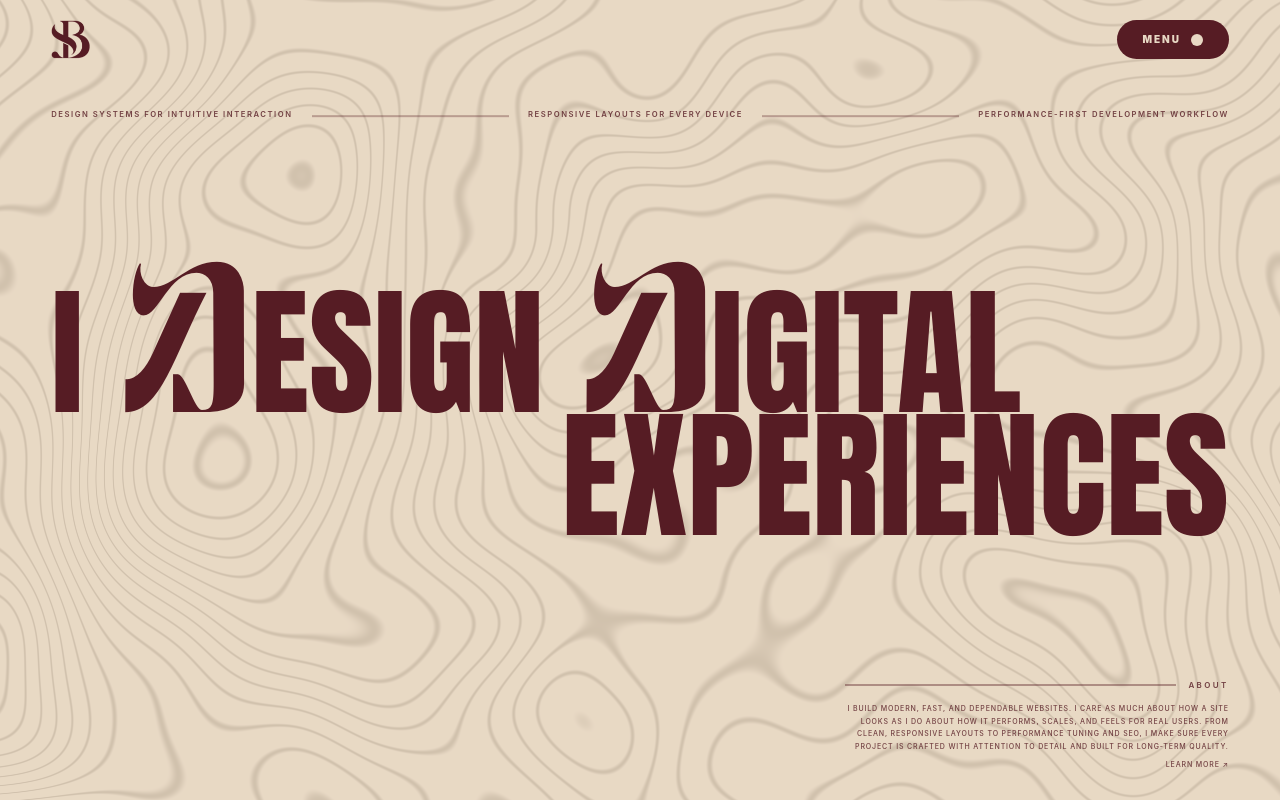
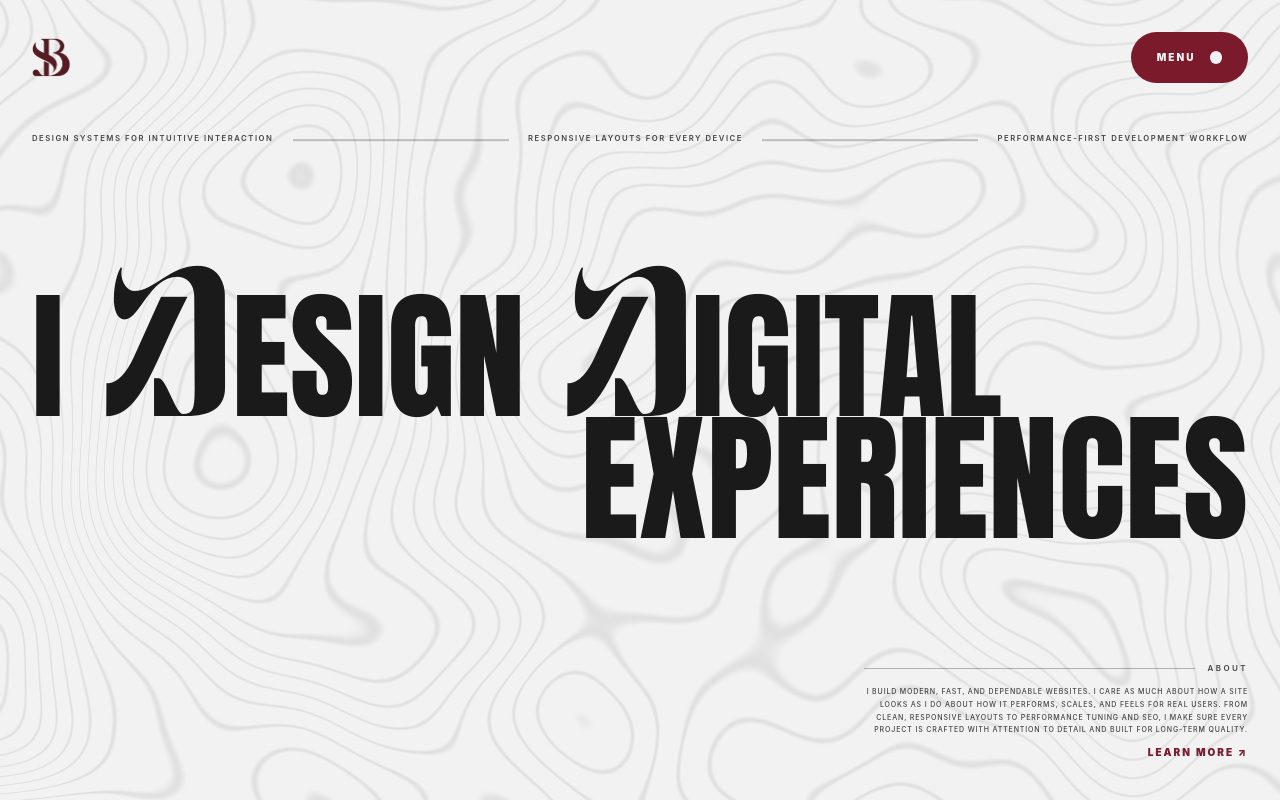
Before and after one commit to SohamSB-web/portfolio, a React (Vite) app: page / in a window 1280 px wide. Built offline with nearby package versions, Linux system fonts and the light colour scheme.

Commit message:
changed colors scheme

```diff
--- a/src/App.tsx
+++ b/src/App.tsx
@@ -24,7 +24,7 @@ function App() {
   }
 
   return (
-    <main className="relative w-screen h-screen overflow-hidden bg-[#E8D8C4]">
+    <main className="relative w-screen h-screen overflow-hidden bg-[#F2F2F2]">
       {/* WebGL Background */}
       <TopographicBackground />
 
@@ -32,7 +32,7 @@ function App() {
       <CustomCursor />
 
       {/* Main UI Overlay */}
-      <div className="relative z-10 w-full h-full flex flex-col pointer-events-none px-[4vw] py-[2.5vh]">
+      <div className="relative z-10 w-full h-full flex flex-col pointer-events-none px-[4vh] py-[4vh]">
 
         {/* ── TOP NAV ── */}
         <header className="w-full flex justify-between items-center pointer-events-auto flex-shrink-0">
@@ -50,23 +50,46 @@ function App() {
               animate={{ x: buttonOffset.x, y: buttonOffset.y }}
               whileHover={{ scale: 1.05 }}
               transition={{ type: 'spring', stiffness: 150, damping: 15, mass: 0.1 }}
-              className="group bg-[#561C24] text-[#E8D8C4] px-[clamp(16px,2vw,40px)] py-[clamp(12px,1.4vh,20px)] rounded-full text-[clamp(10px,0.7vw,14px)] tracking-[0.2em] font-sans font-black flex items-center gap-[clamp(8px,0.8vw,12px)] cursor-pointer"
+              className="group bg-[#7A1A2A] text-[#F2F2F2] border-none outline-none focus:outline-none focus:ring-0 px-[clamp(16px,2vw,40px)] py-[clamp(18px,2.2vh,24px)] rounded-full text-[clamp(10px,0.7vw,14px)] tracking-[0.2em] font-sans font-black flex items-center gap-[clamp(8px,0.8vw,12px)] cursor-pointer"
             >
-              <span>MENU</span>
-              <span className="relative flex items-center justify-center w-[clamp(10px,1vw,12px)] h-[clamp(10px,1vw,12px)] rounded-full bg-[#E8D8C4] transition-all duration-300 group-hover:w-[clamp(24px,2.4vw,26px)] group-hover:h-[clamp(24px,2.4vw,26px)]">
-                <span className="absolute left-[20%] right-[20%] top-[32%] h-[1px] rounded-full bg-transparent group-hover:bg-[#561C24] transition-colors duration-300"></span>
-                <span className="absolute left-[20%] right-[20%] top-[62%] h-[1px] rounded-full bg-transparent group-hover:bg-[#561C24] transition-colors duration-300"></span>
+              <div className="relative overflow-hidden inline-flex items-center justify-center">
+                <div className="flex">
+                  {'MENU'.split('').map((char, i) => (
+                    <span
+                      key={i}
+                      className="block transition-transform duration-500 ease-[cubic-bezier(0.76,0,0.24,1)] group-hover:-translate-y-[150%]"
+                      style={{ transitionDelay: `${i * 0.025}s` }}
+                    >
+                      {char}
+                    </span>
+                  ))}
+                </div>
+                <div className="absolute inset-0 flex" aria-hidden="true">
+                  {'MENU'.split('').map((char, i) => (
+                    <span
+                      key={i}
+                      className="block transition-transform duration-500 ease-[cubic-bezier(0.76,0,0.24,1)] translate-y-[150%] group-hover:translate-y-0"
+                      style={{ transitionDelay: `${i * 0.025}s` }}
+                    >
+                      {char}
+                    </span>
+                  ))}
+                </div>
+              </div>
+              <span className="relative flex-none ml-[4px] w-[clamp(10px,1vw,14px)] h-[clamp(10px,1vw,14px)] rounded-full bg-[#F2F2F2] transition-transform duration-300 group-hover:scale-200">
+                <span className="absolute left-[20%] right-[20%] top-[32%] h-[1px] rounded-full bg-transparent group-hover:bg-[#7A1A2A] transition-colors duration-300"></span>
+                <span className="absolute left-[20%] right-[20%] top-[62%] h-[1px] rounded-full bg-transparent group-hover:bg-[#7A1A2A] transition-colors duration-300"></span>
               </span>
             </motion.button>
           </div>
         </header>
 
         {/* ── SKILL HIGHLIGHTS ── */}
-        <div className="w-full flex items-center justify-between gap-[1.5vw] mt-[6.5vh] flex-shrink-0 text-[#561C24] text-[clamp(7px,0.6vw,11px)] tracking-[0.2em] font-sans font-semibold uppercase opacity-80 leading-none">
+        <div className="w-full flex items-center justify-between gap-[1.5vw] mt-[6.5vh] flex-shrink-0 text-[#1A1A1A] text-[clamp(7px,0.6vw,11px)] tracking-[0.2em] font-sans font-semibold uppercase opacity-80 leading-none">
           <span className="relative z-10 whitespace-nowrap">Design systems for intuitive interaction</span>
-          <div className="flex-1 min-w-[2vw] h-[1.5px] bg-[#561C24] opacity-40 translate-y-[0.15em]"></div>
+          <div className="flex-1 min-w-[2vw] h-[1.5px] bg-[#1A1A1A] opacity-30 translate-y-[0.15em]"></div>
           <span className="relative z-10 whitespace-nowrap">Responsive layouts for every device</span>
-          <div className="flex-1 min-w-[2vw] h-[1.5px] bg-[#561C24] opacity-40 translate-y-[0.15em]"></div>
+          <div className="flex-1 min-w-[2vw] h-[1.5px] bg-[#1A1A1A] opacity-30 translate-y-[0.15em]"></div>
           <span className="relative z-10 whitespace-nowrap">Performance-first development workflow</span>
         </div>
 
@@ -76,13 +99,14 @@ function App() {
             <div className="max-w-[36%]">
               <div className="flex items-baseline gap-[0.08em]">
                 <span
-                  className="text-[#561C24] leading-[0.85] whitespace-nowrap"
+                  className="text-[#1A1A1A] leading-[0.85] whitespace-nowrap"
                   style={{ fontSize: heroSize }}
                 >
                   I
                 </span>
                 <span
                   style={{
+                    color: '#1A1A1A',
                     fontFamily: '"Dirty Line", "DirtyLine", cursive',
                     fontWeight: 400,
                     fontSize: 200,
@@ -95,17 +119,18 @@ function App() {
                   D
                 </span>
                 <span
-                  className="text-[#561C24] leading-[0.85] whitespace-nowrap"
+                  className="text-[#1A1A1A] leading-[0.85] whitespace-nowrap"
                   style={{ fontSize: heroSize }}
                 >
                   ESIGN
                 </span>
                 <span
-                  className="text-[#561C24] leading-[0.85] whitespace-nowrap"
+                  className="text-[#1A1A1A] leading-[0.85] whitespace-nowrap"
                   style={{ fontSize: heroSize, textTransform: 'none' }}
                 >
                   <span
                     style={{
+                      color: '#1A1A1A',
                       fontFamily: '"Dirty Line", "DirtyLine", cursive',
                       fontWeight: 400,
                       fontSize: 200,
@@ -132,7 +157,7 @@ function App() {
 
               <div className="relative inline-flex justify-end">
                 <span
-                  className="text-[#561C24] leading-[0.85] whitespace-nowrap block"
+                  className="text-[#1A1A1A] leading-[0.85] whitespace-nowrap block"
                   style={{ fontSize: heroSize }}
                 >
                   EXPERIENCES
@@ -146,19 +171,42 @@ function App() {
         <footer className="w-full flex justify-end items-end flex-shrink-0 pb-[1vh] pointer-events-auto">
           <div className="max-w-[clamp(280px,30vw,480px)] flex flex-col items-end text-right">
             <div className="w-full flex items-center gap-[1vw] mb-[1.5vh]">
-              <div className="flex-1 h-[1.5px] bg-[#561C24] opacity-40"></div>
-              <span className="font-sans font-semibold text-[clamp(8px,0.6vw,12px)] uppercase tracking-[0.3em] text-[#561C24] opacity-80">
+              <div className="flex-1 h-[1.5px] bg-[#1A1A1A] opacity-30"></div>
+              <span className="font-sans font-semibold text-[clamp(8px,0.6vw,12px)] uppercase tracking-[0.3em] text-[#1A1A1A] opacity-80">
                 About
               </span>
             </div>
-            <div className="font-sans font-medium text-[clamp(7px,0.55vw,11px)] leading-[1.8] uppercase tracking-[0.12em] text-[#561C24] opacity-80">
+            <div className="font-sans font-medium text-[clamp(7px,0.55vw,11px)] leading-[1.8] uppercase tracking-[0.12em] text-[#1A1A1A] opacity-80">
               I build modern, fast, and dependable websites. I care as much about how
               a site looks as I do about how it performs, scales, and feels for real
               users. From clean, responsive layouts to performance tuning and SEO, I
               make sure every project is crafted with attention to detail and built
               for long-term quality.
-              <div className="mt-[0.8em] cursor-pointer hover:opacity-60 transition-opacity">
-                Learn more ↗
+            </div>
+            <div className="mt-[0.8em] font-sans font-black tracking-[0.2em] text-[clamp(10px,0.7vw,14px)] text-[#7A1A2A] cursor-pointer group/link inline-block">
+              <div className="relative overflow-hidden inline-flex whitespace-pre">
+                <div className="flex">
+                  {'Learn more ↗'.split('').map((char, i) => (
+                    <span
+                      key={i}
+                      className="block transition-transform duration-500 ease-[cubic-bezier(0.76,0,0.24,1)] group-hover/link:-translate-y-[150%]"
+                      style={{ transitionDelay: `${i * 0.015}s` }}
+                    >
+                      {char}
+                    </span>
+                  ))}
+                </div>
+                <div className="absolute inset-0 flex" aria-hidden="true">
+                  {'Learn more ↗'.split('').map((char, i) => (
+                    <span
+                      key={i}
+                      className="block transition-transform duration-500 ease-[cubic-bezier(0.76,0,0.24,1)] translate-y-[150%] group-hover/link:translate-y-0"
+                      style={{ transitionDelay: `${i * 0.015}s` }}
+                    >
+                      {char}
+                    </span>
+                  ))}
+                </div>
               </div>
             </div>
           </div>
--- a/src/components/TopographicBackground.tsx
+++ b/src/components/TopographicBackground.tsx
@@ -69,8 +69,8 @@ void main() {
   float thickness = 0.12;
   float smoothLine = smoothstep(thickness, 0.0, line) + smoothstep(1.0 - thickness, 1.0, line);
 
-  vec3 bgColor = vec3(0.91, 0.85, 0.77); // #E8D8C4
-  vec3 lineColor = vec3(0.78, 0.72, 0.64); // #C7B7A3
+  vec3 bgColor = vec3(0.95, 0.95, 0.95); // #F2F2F2
+  vec3 lineColor = vec3(0.85, 0.85, 0.85); // Light Gray
 
   vec3 color = mix(bgColor, lineColor, smoothLine * 0.7);
 
```
Also changed, not shown: src/components/CustomCursor.tsx (+6 -26 lines).
